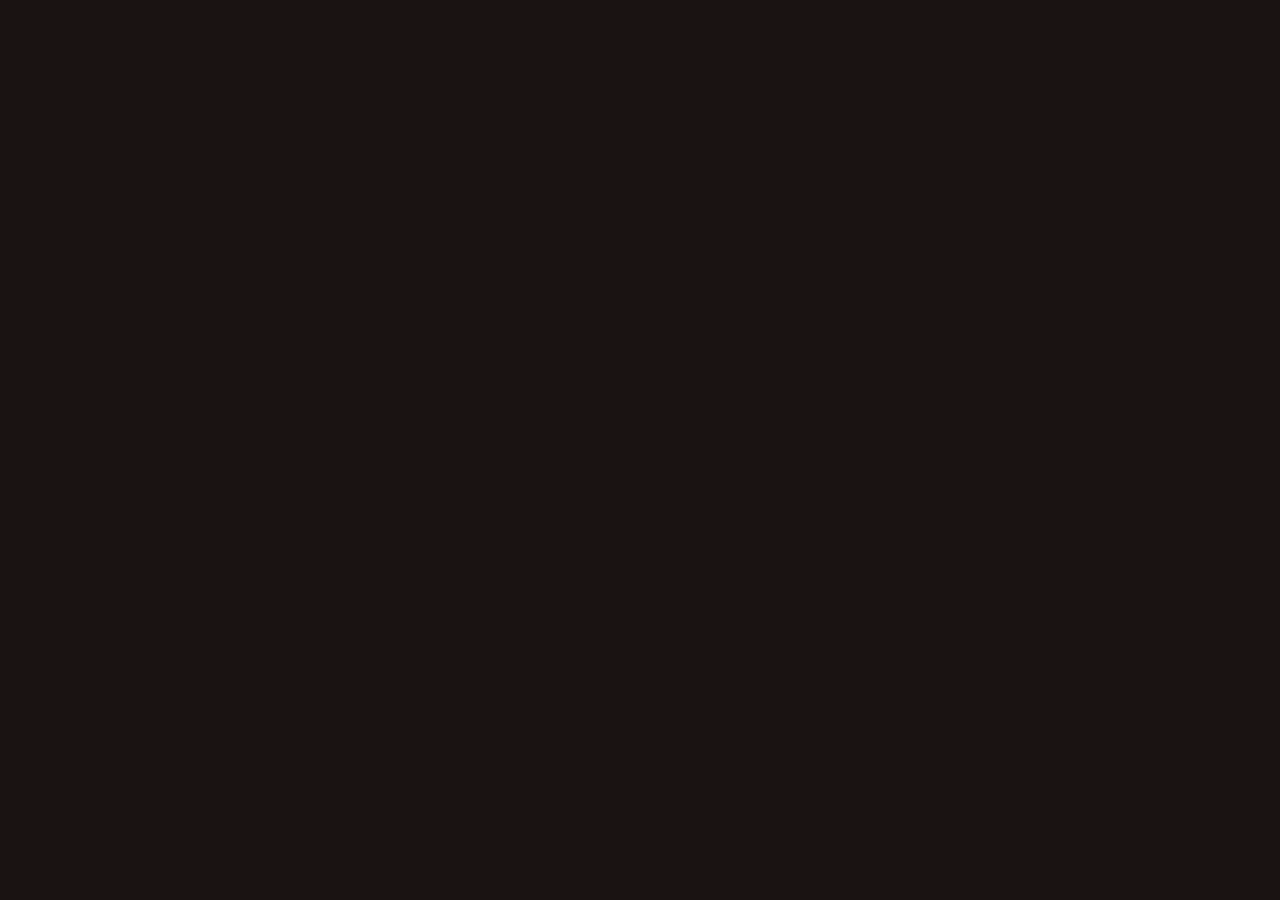
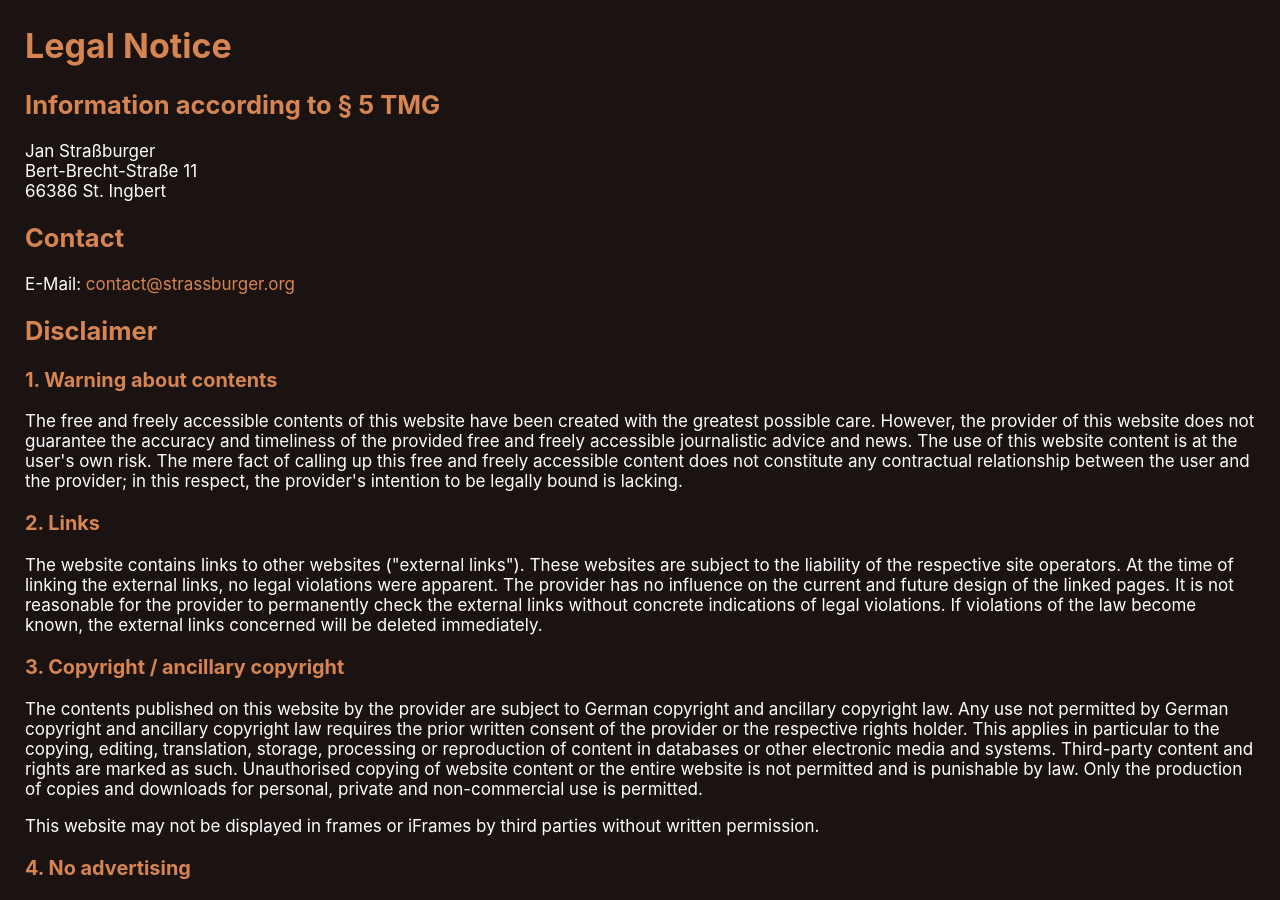
Before and after one commit to KartoffelChipss/TensuraMap, a React (Vite) app: page /impressum in a window 1280 px wide. Before the commit this address had no page. Shown: the top 900 px of the page. Before the commit the page ends 800 px from the top, so only its background shows below. Built offline with nearby package versions, Linux system fonts and the light colour scheme.

Commit message:
added legal notice & 404 page

```diff
--- a/src/App.tsx
+++ b/src/App.tsx
@@ -1,12 +1,19 @@
 import './App.scss'
 import {Routes, BrowserRouter as Router, Route} from "react-router-dom";
 import Main from "./pages/Main.tsx";
+import Impressum from "./pages/Impressum.tsx";
+import ErrorPage from "./pages/ErrorPage.tsx";
 
 function App() {
   return (
       <Router>
           <Routes>
-                <Route path="/" element={<Main />} />
+              <Route path="/" element={<Main />} />
+              <Route path="/impressum" element={<Impressum />} />
+              <Route path="*" element={<ErrorPage
+                  title="Page Not Found"
+                    message="The page you are looking for does not exist."
+              />} />
           </Routes>
       </Router>
   )
--- /dev/null
+++ b/src/pages/ErrorPage.scss
@@ -0,0 +1,51 @@
+main.error {
+    --padding: 15px;
+    width: calc(100% - var(--padding) * 2);
+    height: 100vh;
+    display: flex;
+    flex-direction: column;
+    align-items: center;
+    padding: var(--padding);
+    padding-top: 10%;
+
+    img.slime {
+        --hw: 125px;
+        width: var(--hw);
+        height: var(--hw);
+        margin-bottom: 15px;
+    }
+
+    h1 {
+        font-size: 3rem;
+        font-weight: 700;
+        margin: 0 0 30px;
+        width: fit-content;
+        text-align: center;
+
+        border-bottom: 1px solid #d78453;
+    }
+
+    p {
+        font-size: 1.5rem;
+        font-weight: 400;
+        margin: 0;
+        text-align: center;
+    }
+
+    a.button {
+        margin-top: 30px;
+        padding: 10px 20px;
+        border: none;
+        border-radius: 7px;
+        background-color: #d78453;
+        color: white;
+        font-weight: 600;
+        cursor: pointer;
+        transition: background-color 0.2s;
+        text-decoration: none;
+
+        &:hover {
+            background-color: #c26b3f;
+        }
+    }
+}
--- /dev/null
+++ b/src/pages/ErrorPage.tsx
@@ -0,0 +1,29 @@
+import React from "react";
+import "./ErrorPage.scss";
+
+interface ErrorPageProps {
+    title?: string;
+    message?: string;
+}
+
+const ErrorPage: React.FC<ErrorPageProps> = ({ title, message }) => {
+    return (
+        <main className={"error"}>
+            <img
+                src={"/img/slime.svg"}
+                alt={"Slime"}
+                className={"slime"}
+            />
+            <h1>{title || "An Error occurred"}</h1>
+            {message && <p>{message}</p>}
+            <a
+                className={"button"}
+                href={"/"}
+            >
+                Main Page
+            </a>
+        </main>
+    )
+}
+
+export default ErrorPage;
--- /dev/null
+++ b/src/pages/Impressum.scss
@@ -0,0 +1,13 @@
+@use "../variables";
+
+main.impressum {
+    padding: 25px;
+
+    h1 {
+        margin-top: 0px;
+    }
+
+    h1, h2, h3, h4, h5, h6 {
+        font-family: variables.$font;
+    }
+}
--- /dev/null
+++ b/src/pages/Impressum.tsx
@@ -0,0 +1,40 @@
+import "./Impressum.scss";
+
+const Impressum = () => {
+    return (
+        <main className={"impressum"}>
+            <h1>Legal Notice</h1>
+
+            <h2>Information according to § 5 TMG</h2>
+            <p>
+                Jan <span style={{display: "none"}}>wadsdadawsw</span>Straßburg<span
+                style={{display: "none"}}>wadsdaadwsw</span>er<br/>
+                Bert-Br<span style={{display: "none"}}>wadsdawawdasw</span>echt-Stra<span
+                style={{display: "none"}}>wadsddsawasw</span>ße 11<br/>
+                66386 <span style={{display: "none"}}>wadsdwaawasw</span>St. In<span
+                style={{display: "none"}}>dawdwa</span>gbert
+            </p>
+
+            <h2>Contact</h2>
+            <p>
+                E-Mail: <a href="mailto:contact@strassburger.org?subject=Legal%20Notice%20Inquiry%20-%20Website%20Communication">con<span
+                style={{display: "none"}}>dswadswa</span>tact@strassb<span style={{display: "none"}}>wadddddsdasw</span>urger.org</a>
+            </p>
+
+            <h2>Disclaimer</h2>
+            <h3>1. Warning about contents</h3>
+            <p>The free and freely accessible contents of this website have been created with the greatest possible care. However, the provider of this website does not guarantee the accuracy and timeliness of the provided free and freely accessible journalistic advice and news. The use of this website content is at the user's own risk. The mere fact of calling up this free and freely accessible content does not constitute any contractual relationship between the user and the provider; in this respect, the provider's intention to be legally bound is lacking.</p>
+            <h3>2. Links</h3>
+            <p>The website contains links to other websites ("external links"). These websites are subject to the liability of the respective site operators. At the time of linking the external links, no legal violations were apparent. The provider has no influence on the current and future design of the linked pages. It is not reasonable for the provider to permanently check the external links without concrete indications of legal violations. If violations of the law become known, the external links concerned will be deleted immediately.</p>
+            <h3>3. Copyright / ancillary copyright</h3>
+            <p>The contents published on this website by the provider are subject to German copyright and ancillary copyright law. Any use not permitted by German copyright and ancillary copyright law requires the prior written consent of the provider or the respective rights holder. This applies in particular to the copying, editing, translation, storage, processing or reproduction of content in databases or other electronic media and systems. Third-party content and rights are marked as such. Unauthorised copying of website content or the entire website is not permitted and is punishable by law. Only the production of copies and downloads for personal, private and non-commercial use is permitted.</p>
+            <p>This website may not be displayed in frames or iFrames by third parties without written permission.</p>
+            <h3>4. No advertising</h3>
+            <p>The use of the contact data in the Legal Notice for commercial advertising is expressly not desired unless the provider has given prior written consent or a business relationship already exists. The provider and all persons named on this website hereby object to any commercial use and disclosure of their data.</p>
+            <h3>5. Special terms of use</h3>
+            <p>Insofar as special conditions for individual uses of this website deviate from the aforementioned numbers 1 to 4, this will be expressly indicated at the appropriate place. In this case, the special conditions shall apply in the respective isolated case.</p>
+        </main>
+    );
+}
+
+export default Impressum;
```
